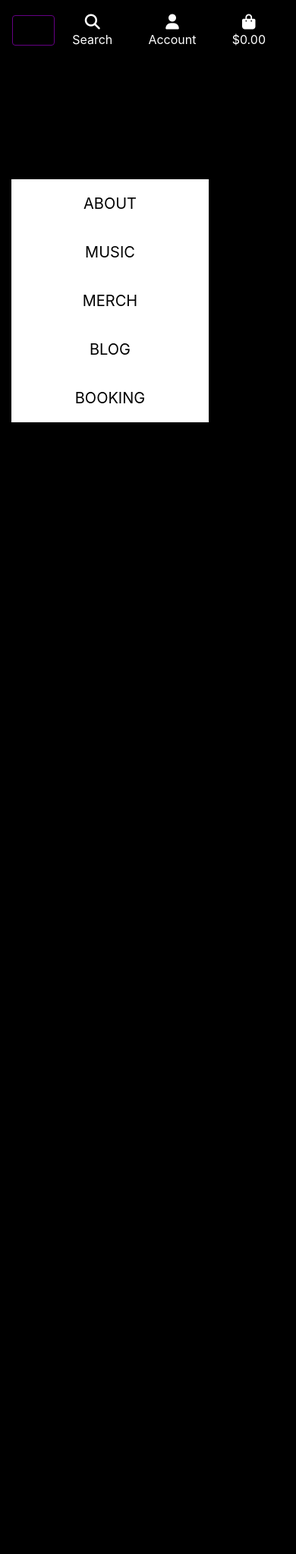
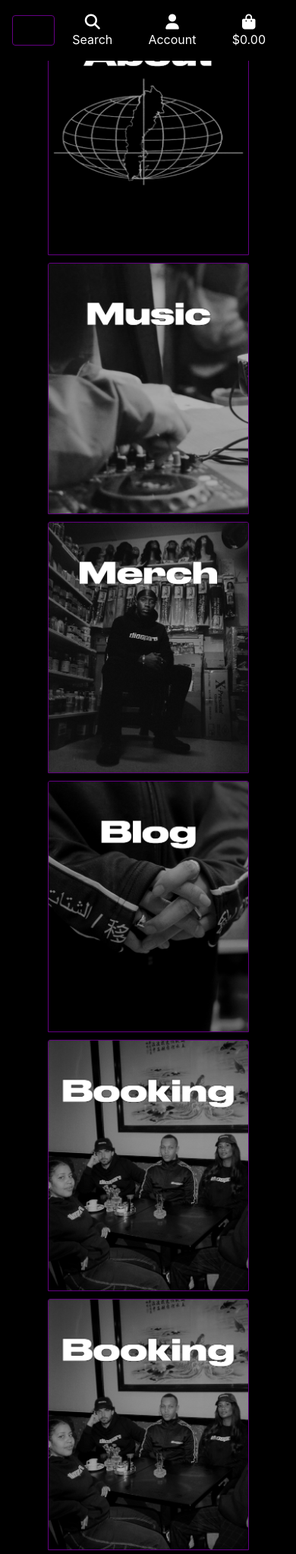
Before and after one commit to J-A-S-M-I-N-J/diaspora, a Django app: page / in a window 390 px wide. Shown: the whole page at 76% size. Before the commit the page ends 556 px from the top, so only its background shows below. Run offline with Django 3.2, Linux system fonts and the light colour scheme; some libraries are stand-ins or nearby versions.

Commit message:
add front page content and adjust for responsivity

```diff
--- a/home/templates/home/index.html
+++ b/home/templates/home/index.html
@@ -9,23 +9,51 @@
     </div>
 {% endblock %}
 
+<div class="container">
+    <div class="row">
+        <div class="col 10">
+            <p class="display-10 logo-font text-white">
+                A diaspora (/daɪˈæspərə/ dye-AS-pər-ə) is a population that is scattered across
+                regions which are separate from its geographic place of origin.
+            </p>
+        </div>
+    </div>
+</div>
 {% block content %}
-    <div class="container h-100">
-        <div class="row h-100">
-            <div class="col-12 col-lg-12 col-md-10 col-sm-8 my-auto">
-                <p class="display-10 logo-font text-black">
-                    A diaspora (/daɪˈæspərə/ dye-AS-pər-ə) is a population that is scattered across regions which are separate from its geographic place of origin.
-                </p>
-                <div class="my-6">
-
-                        <a href="" class="shop-now-button btn btn-lg rounded-0 text-uppercase py-3">About</a>
-                        <a href="" class="shop-now-button btn btn-lg rounded-0 text-uppercase py-3">Music</a>
-                        <a href="{% url 'products' %}" class="shop-now-button btn btn-lg rounded-0 text-uppercase py-3">Merch</a>
-                        <a href="" class="shop-now-button btn btn-lg rounded-0 text-uppercase py-3">Blog</a>
-                        <a href="" class="shop-now-button btn btn-lg rounded-0 text-uppercase py-3">Booking</a>
-
+    <div class="overlay"></div>
+        <div class="container container-front-page my-auto col-xs-12 col-sm-12 col-md-10 col-lg-12 col-xl-2 d-flex flex-row justify-content-center">
+                <div class="card-group front-page-images border-0 padding-2">
+                    <div class="card-body width- bg-black">
+                        <a href="default.asp">
+                            <img class="card-img-top border-white img-fluid" src="/media/About.png" alt="HTML tutorial" style="width:265px;height:331px;">
+                        </a>
+                    </div>
+                    <div class="card-body bg-black">
+                        <a href="default.asp">
+                            <img class="card-img-top border-white img-fluid" src="/media/Music.png" alt="HTML tutorial" style="width:265px;height:331px;">
+                        </a>
+                    </div>
+                    <div class="card-body bg-black">
+                        <a href="{% url 'products' %}">
+                            <img class="card-img-top border-white img-fluid" src="/media/Merch.png" alt="HTML tutorial" style="width:265px;height:331px;">
+                        </a>
+                    </div>
+                    <div class="card-body bg-black">
+                        <a href="default.asp">
+                            <img class="card-img-top border-white img-fluid" src="/media/Blog.png" alt="HTML tutorial" style="width:265px;height:331px;">
+                        </a>
+                    </div>
+                    <div class="card-body bg-black">
+                        <a href="default.asp">
+                            <img class="card-img-top border-white img-fluid" src="/media/Booking.png" alt="HTML tutorial" style="width:265px;height:331px;">
+                        </a>
+                    </div>
+                    <div class="card-body bg-black">
+                        <a href="default.asp">
+                            <img class="card-img-top border-white img-fluid" src="/media/Booking.png" alt="HTML tutorial" style="width:265px;height:331px;">
+                        </a>
+                    </div>
                 </div>
             </div>
         </div>
-    </div>
 {% endblock %}
--- a/static/css/base.css
+++ b/static/css/base.css
@@ -326,6 +326,9 @@
     border-radius: 0;
 }
 
+.card-body {
+    padding:5px;
+}
 
 /* -------------------------------- Media Queries */
 
@@ -335,6 +338,29 @@
     max-width: 80%;
   }
 }
+
+/*
+@media (min-width: 992px and max-width: 1199px) {
+    .container-front-page {
+        max-width: 80%;
+    }
+}
+
+@media (min-width: 768px and max-width: 991px) {
+    .container-front-page {
+        max-width: 90%;
+    }
+}
+
+*/
+
+@media (min-width: 280px and max-width: 575px) {
+    .card-body {
+        margin:20px;
+    }
+}
+
+
 
 /* fixed top navbar only on medium and up */
 @media (min-width: 992px) {
```
Also changed, not shown: diaspora/settings.py (+6 -1 lines), media/About-(square).png (added), media/About.png (added), media/Blog-(square).png (added), media/Blog.png (added), media/Booking-(square).png (added), media/Booking.png (added), media/Diaspora-banner-black-white.jpg (added), media/Diaspora-banner-white-black.jpg (added), media/Merch-(square).png (added), media/Merch.png (added), media/Music-(square).png (added), media/Music.png (added).
